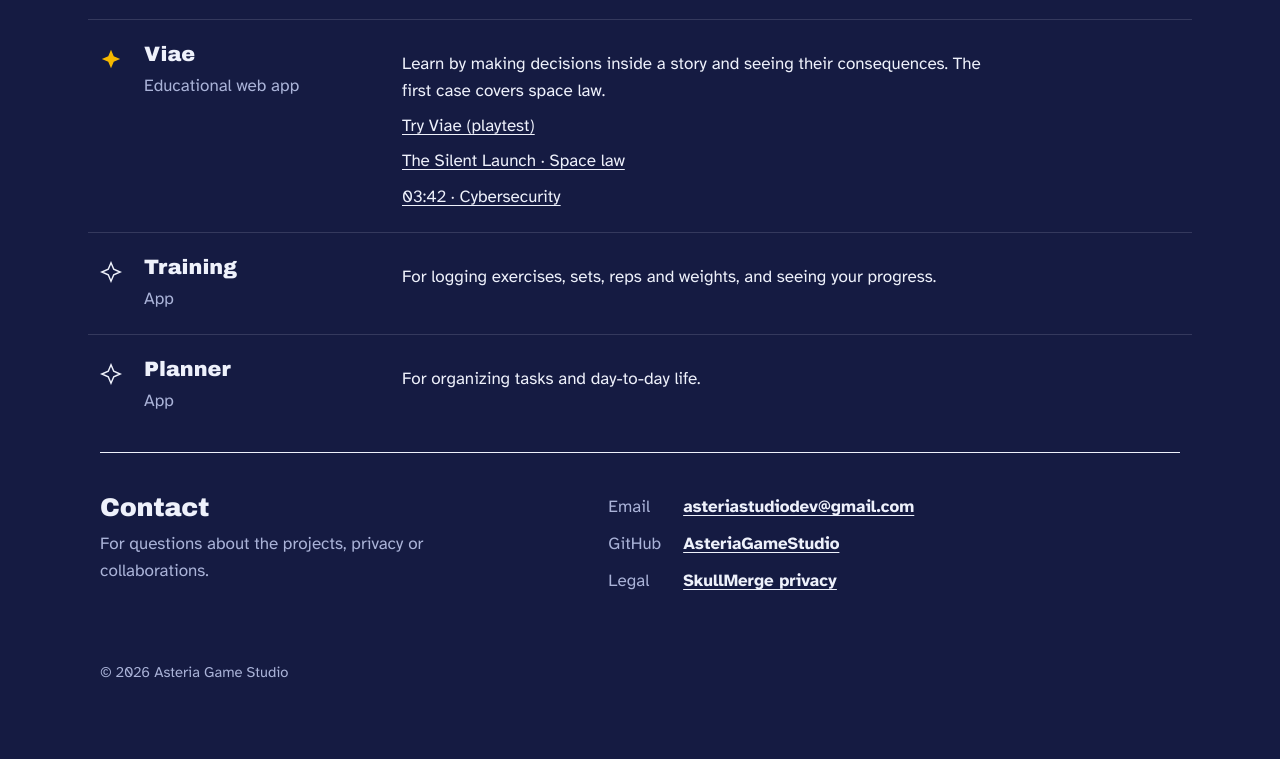
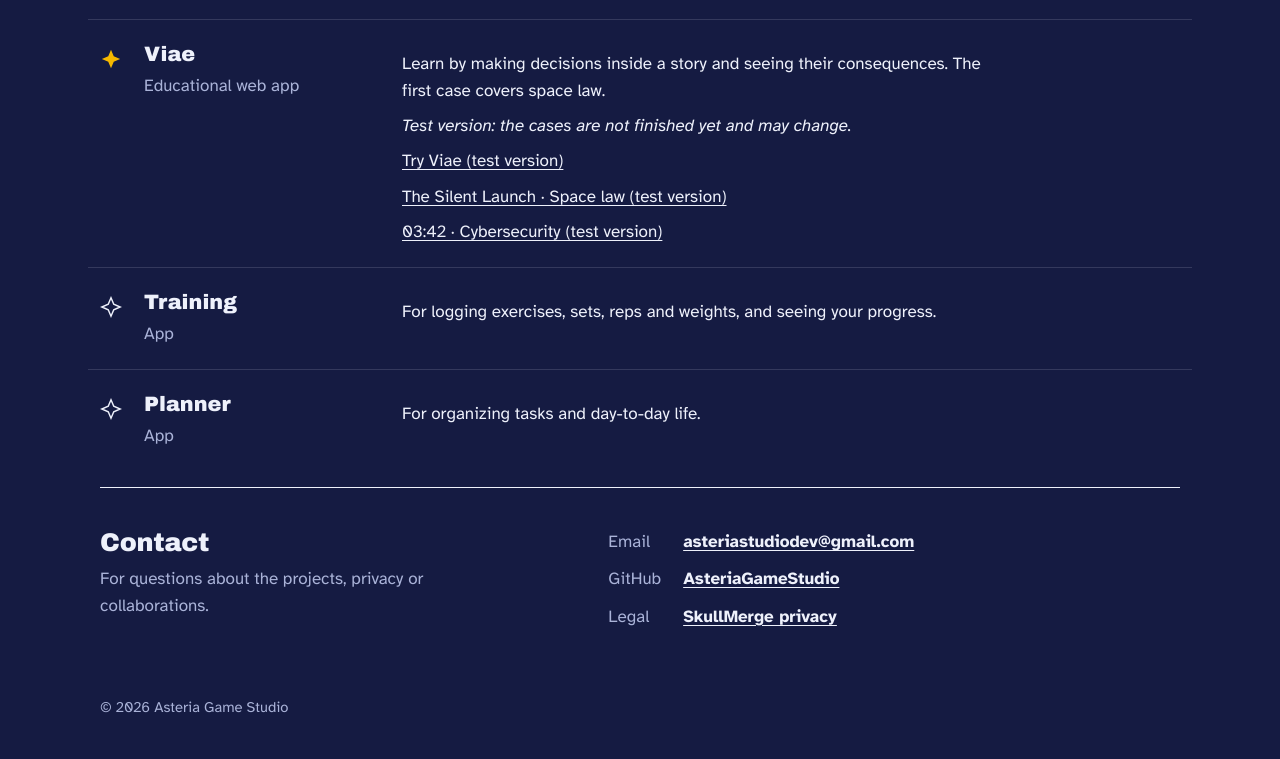
Before and after one commit to AsteriaGameStudio/asteriagamestudio.github.io, a plain HTML site: page studio/index.html in a window 1280 px wide. Shown: the part 850-1609 px from the top of the page. Before the commit the page ends 1574 px from the top, so only its background shows below. Drawn offline with Linux system fonts and the light colour scheme; a web font is replaced by a local one.

Commit message:
Mark Viae links as test versions
Co-Authored-By: Claude Sonnet 5.5 <noreply@anthropic.com>

```diff
--- a/studio/index.html
+++ b/studio/index.html
@@ -214,9 +214,11 @@
             <div class="body">
               <p lang="es">Aprende tomando decisiones dentro de una historia y viendo sus consecuencias. El primer caso trata sobre Derecho Espacial.</p>
               <p lang="en">Learn by making decisions inside a story and seeing their consequences. The first case covers space law.</p>
-              <p><a href="https://viae-playtest.vercel.app/"><span lang="es">Probar Viae (versión de pruebas)</span><span lang="en">Try Viae (playtest)</span></a></p>
-              <p><a href="https://viae-playtest.vercel.app/test-gameplay"><span lang="es">The Silent Launch · Derecho Espacial</span><span lang="en">The Silent Launch · Space law</span></a></p>
-              <p><a href="https://viae-playtest.vercel.app/test-gameplay-0342"><span lang="es">03:42 · Ciberseguridad</span><span lang="en">03:42 · Cybersecurity</span></a></p>
+              <p lang="es"><em>Versión de prueba: los casos todavía no están terminados y pueden cambiar.</em></p>
+              <p lang="en"><em>Test version: the cases are not finished yet and may change.</em></p>
+              <p><a href="https://viae-playtest.vercel.app/"><span lang="es">Probar Viae (versión de prueba)</span><span lang="en">Try Viae (test version)</span></a></p>
+              <p><a href="https://viae-playtest.vercel.app/test-gameplay"><span lang="es">The Silent Launch · Derecho Espacial (versión de prueba)</span><span lang="en">The Silent Launch · Space law (test version)</span></a></p>
+              <p><a href="https://viae-playtest.vercel.app/test-gameplay-0342"><span lang="es">03:42 · Ciberseguridad (versión de prueba)</span><span lang="en">03:42 · Cybersecurity (test version)</span></a></p>
             </div>
           </li>
           <li class="entry idea" id="entrenamiento" data-k="entrenamiento">
```
